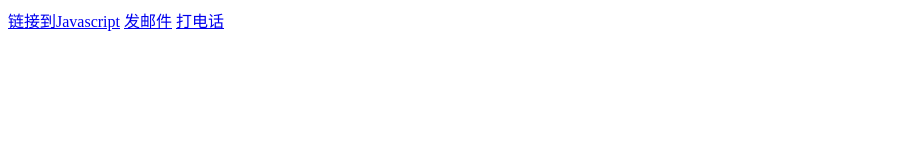
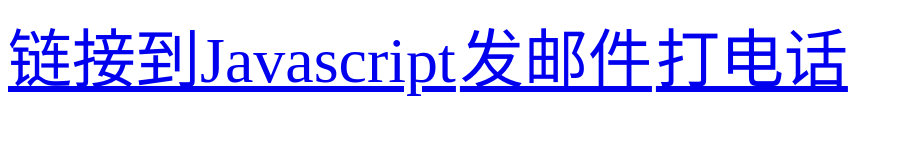
Before and after one commit to zptcsoft/h, a plain HTML site: page 06/协议.html in a window 1280 px wide. Shown: the whole page, without its empty margins (0-903 px from the left). Drawn offline with Linux system fonts and the light colour scheme.

Commit message:
对对对

```diff
--- a/06/协议.html
+++ b/06/协议.html
@@ -3,6 +3,11 @@
 	<head>
 		<meta charset="utf-8">
 		<title></title>
+		<style type="text/css">
+			a{
+				font-size: 4em;
+			}
+		</style>
 	</head>
 	<body>
 		<!-- 链接到协议，通过超链接的方式执行协议 -->
@@ -13,5 +18,7 @@
 		<a href="mailto:whqet@qq.com">发邮件</a>
 		<!-- 移动端协议 -->
 		<a href="tel:15305758503">打电话</a>
+		<!-- 发短信 -->
+		<a href="sms:10086?dddddddd"></a>
 	</body>
 </html>
```
